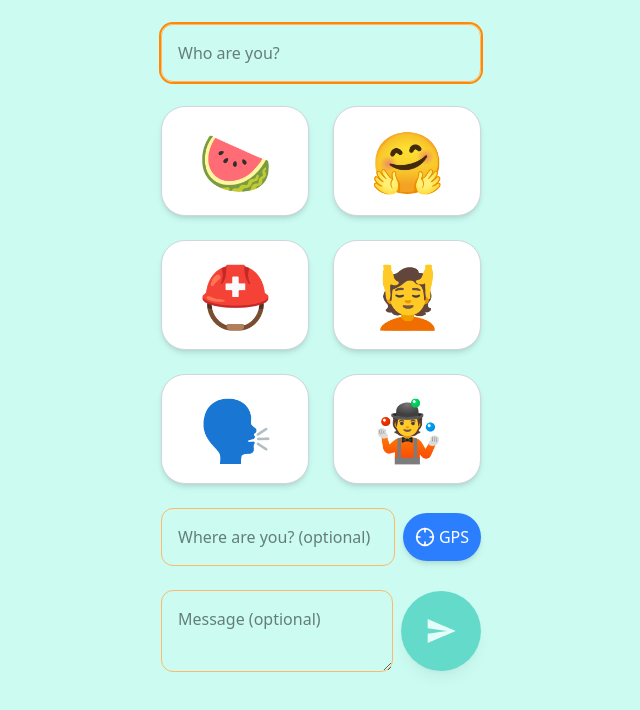
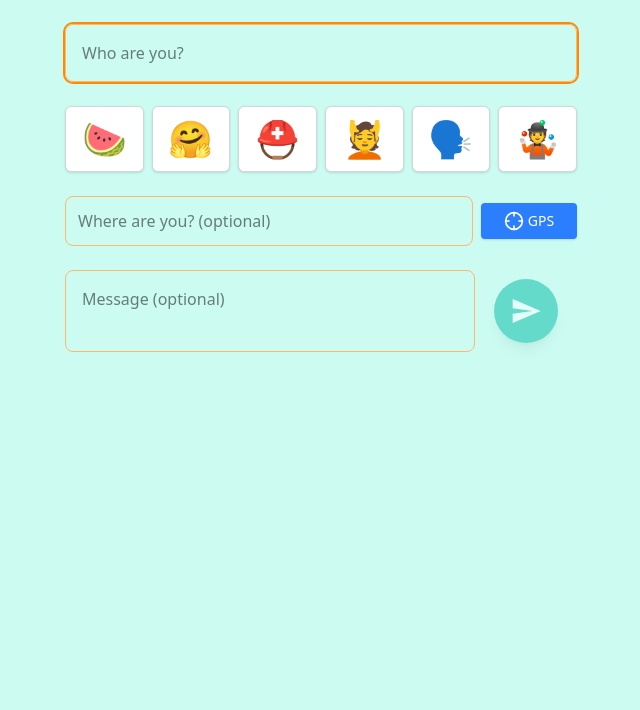
Before and after one commit to Bone008/help-request, a React (Vite) app: page / in a window 1280 px wide. Shown: the top 710 px of the page, without its empty margins (319-959 px from the left). Built offline with nearby package versions, Linux system fonts and the light colour scheme.

Commit message:
layout updates

```diff
--- a/src/App.tsx
+++ b/src/App.tsx
@@ -60,25 +60,24 @@ export default function App() {
     loading || configLoading || !name || (!selectedEmoji && !message.trim());
 
   return (
-    <div className="min-h-screen p-6 text-center flex flex-col items-center justify-start space-y-6 bg-teal-100">
+    <div className="min-h-screen p-2 sm:p-6 flex flex-col items-center justify-start bg-teal-100">
+      <div className="w-full max-w-lg flex flex-col items-center space-y-4 sm:space-y-6">
         {editingName ? (
           <input
             ref={nameInputRef}
             type="text"
             placeholder="Who are you?"
-          className="border border-orange-300 p-4 rounded-xl w-full max-w-xs text-md focus:outline-none focus:ring-2 focus:ring-orange-400"
+            className="border border-orange-300 p-4 rounded-lg w-full text-md focus:outline-none focus:ring-2 focus:ring-orange-400"
             value={name}
             required
             onChange={(e) => setName(e.target.value)}
             onBlur={() => name && setEditingName(false)} // Stop editing on blur
             onKeyDown={(e) => {
-            if (name && e.key === "Enter") {
-              setEditingName(false); // Stop editing on pressing Enter
-            }
+              if (name && e.key === "Enter") setEditingName(false); // Stop editing on pressing Enter
             }}
           />
         ) : (
-        <div className="flex items-center space-x-2">
+          <div className="flex items-center space-x-2 w-full">
             <h1 className="text-2xl font-semibold">Hello {name || "there"}!</h1>
             <button
               onClick={() => setEditingName(true)}
@@ -89,16 +88,19 @@ export default function App() {
           </div>
         )}
 
-      <div className="grid grid-cols-2 gap-6 w-full max-w-xs">
+        <div className="grid grid-cols-4 sm:grid-cols-6 gap-2 w-full">
           {config?.emojis.map((emoji) => (
             <button
               key={emoji} // Key by emoji string
               onClick={() => toggleSelected(emoji)}
-            className={`text-6xl p-6 rounded-3xl shadow-md transition transform active:scale-95 ${
+              className={`text-4xl p-2 sm:p-3 rounded-md border shadow-sm transition transform active:scale-95
+                ${
                   selectedEmoji === emoji
-                ? "bg-orange-300"
-                : "bg-white border border-gray-300"
-            }`}
+                    ? "bg-orange-200 border-orange-400"
+                    : "bg-white border-gray-300 hover:bg-orange-100"
+                }
+              `}
+              style={{ minWidth: "0" }}
             >
               {emoji}
             </button>
@@ -107,20 +109,26 @@ export default function App() {
 
         <LocationInput location={location} setLocation={setLocation} />
 
-      <div className="flex items-center justify-between w-full space-x-2 max-w-xs">
+        <div className="grid grid-cols-5 items-center justify-between w-full space-x-2">
           <textarea
             placeholder="Message (optional)"
-          className="flex-1 border border-orange-300 p-4 rounded-xl text-md focus:outline-none focus:ring-2 focus:ring-orange-400 w-full"
+            className="col-span-4 border border-orange-300 p-4 rounded-lg text-md focus:outline-none focus:ring-2 focus:ring-orange-400 w-full resize-none"
             value={message}
             onChange={(e) => setMessage(e.target.value)}
+            rows={2}
           />
 
+          <div className="flex justify-center">
             <button
               onClick={handleSend}
               disabled={canSubmit}
-          className={`bg-teal-500 text-white text-3xl w-20 h-20 flex items-center justify-center rounded-full shadow-lg transition flex-shrink-0 ${
-            canSubmit ? "opacity-50 cursor-not-allowed" : "hover:bg-teal-600"
-          }`}
+              className={`bg-teal-500 text-white text-3xl w-16 h-16 flex items-center justify-center rounded-full shadow-lg transition flex-shrink-0
+              ${
+                canSubmit
+                  ? "opacity-50 cursor-not-allowed"
+                  : "hover:bg-teal-600"
+              }
+              `}
             >
               {loading ? (
                 <svg
@@ -158,14 +166,16 @@ export default function App() {
               )}
             </button>
           </div>
+        </div>
 
         <p
-        className={`text-base max-w-xs px-2 text-left w-full ${
+          className={`text-base max-w-lg px-2 text-left w-full ${
             statusLog[1] ? "text-red-500" : "text-gray-700"
           }`}
         >
           {statusLog[0]}
         </p>
       </div>
+    </div>
   );
 }
--- a/src/components/LocationInput.tsx
+++ b/src/components/LocationInput.tsx
@@ -46,12 +46,11 @@ export function LocationInput({ location, setLocation }: LocationInputProps) {
   };
 
   return (
-    <div className="w-full max-w-xs flex flex-col space-y-2">
-      <div className="flex items-center space-x-2 w-full">
+    <div className="grid grid-cols-5 gap-2 w-full items-center">
       <input
         type="text"
         placeholder="Where are you? (optional)"
-          className="flex-1 border border-orange-300 p-4 rounded-xl text-md focus:outline-none focus:ring-2 focus:ring-orange-400 w-full"
+        className="col-span-4 border border-orange-300 p-3 rounded-lg text-md focus:outline-none focus:ring-2 focus:ring-orange-400 w-full"
         value={location.text}
         onChange={(e) => setLocation({ ...location, text: e.target.value })}
       />
@@ -59,12 +58,12 @@ export function LocationInput({ location, setLocation }: LocationInputProps) {
         <div className="flex flex-col items-center space-y-1">
           <button
             onClick={clearLocation}
-              className="p-3 rounded-full bg-red-500 text-white shadow-md transition hover:bg-red-600"
+            className="p-2 rounded bg-red-500 text-white shadow transition hover:bg-red-600"
             title="Clear Location"
           >
             <FiX className="h-5 w-5" />
           </button>
-            <p className="text-sm text-gray-600">
+          <p className="text-xs text-gray-600">
             +-{location.accuracy?.toFixed(0)} m
           </p>
         </div>
@@ -72,11 +71,13 @@ export function LocationInput({ location, setLocation }: LocationInputProps) {
         <button
           onClick={requestCoordinates}
           disabled={loadingCoords}
-            className={`p-3 rounded-full bg-blue-500 text-white shadow-md transition inline-flex items-center ${
+          className={`p-2 rounded bg-blue-500 text-white shadow transition inline-flex items-center justify-center w-full
+          ${
             loadingCoords
               ? "opacity-50 cursor-not-allowed"
               : "hover:bg-blue-600"
-            }`}
+          }
+        `}
           title="Use GPS"
         >
           {loadingCoords ? (
@@ -103,12 +104,11 @@ export function LocationInput({ location, setLocation }: LocationInputProps) {
           ) : (
             <>
               <FiCrosshair className="h-5 w-5" />
-                &nbsp;GPS
+              <span className="ml-1 text-sm">GPS</span>
             </>
           )}
         </button>
       )}
     </div>
-    </div>
   );
 }
```
Lines whose indentation alone changed are shown as unchanged.
